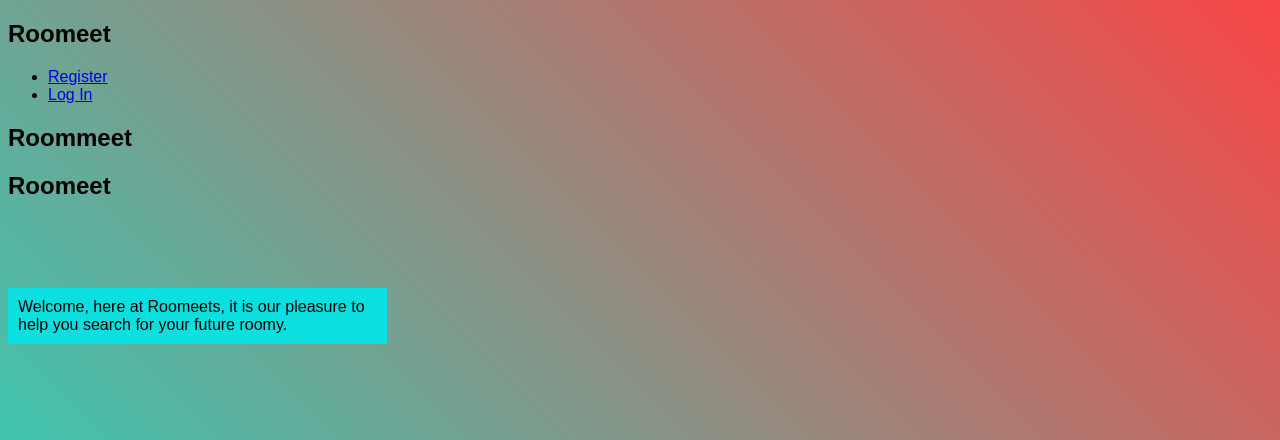
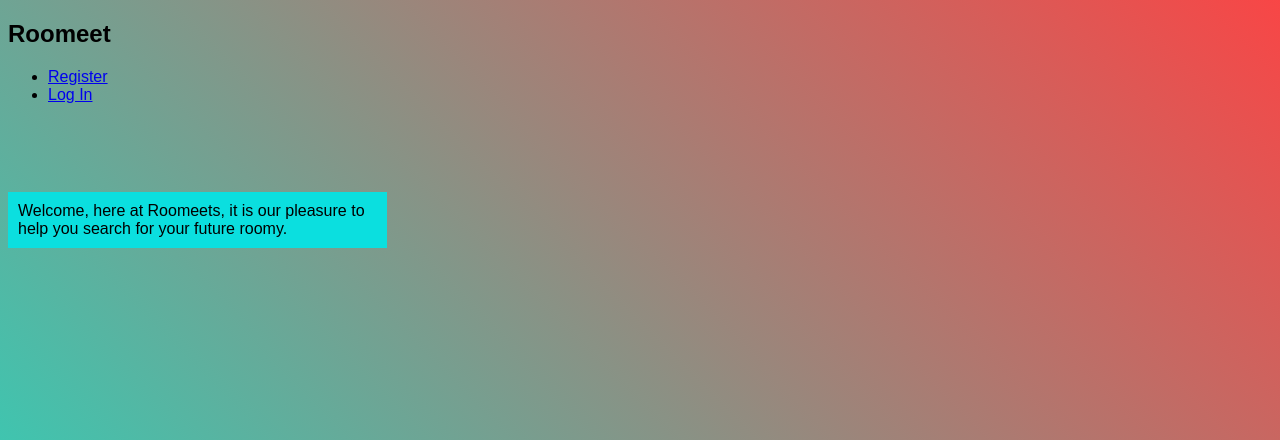
Before and after one commit to abhiramrp/RoomeetProject, a Flask app: page / in a window 1280 px wide. Shown: the top 440 px of the page. Run offline with Flask 2, Linux system fonts and the light colour scheme.

Commit message:
Got rid of extra roomeet titles

```diff
--- a/flaskr/templates/roommeet/home.html
+++ b/flaskr/templates/roommeet/home.html
@@ -1,14 +1,9 @@
 {% extends 'base.html' %}
 
-{% block header %}
-  <h1>{% block title %}Roommeet{% endblock %}</h1>
-
-{% endblock %}
 
 {% block content %}
 
 <div>
-  <h1>Roomeet</h1>
   <p id = "intro">Welcome, here at Roomeets, it is our pleasure to help you search for your future roomy.</p>
 </div>
 
--- a/flaskr/templates/roommeet/index.html
+++ b/flaskr/templates/roommeet/index.html
@@ -1,14 +1,9 @@
 {% extends 'base.html' %}
 
-{% block header %}
-  <h1>{% block title %}Roommeet{% endblock %}</h1>
-
-{% endblock %}
 
 {% block content %}
 
 <div>
-  <h1 class="middle">Roomeet</h1>
   <p id = "intro">You are logged in!</p>
 
   {% if g.user['verified'] == 0 %}
```
